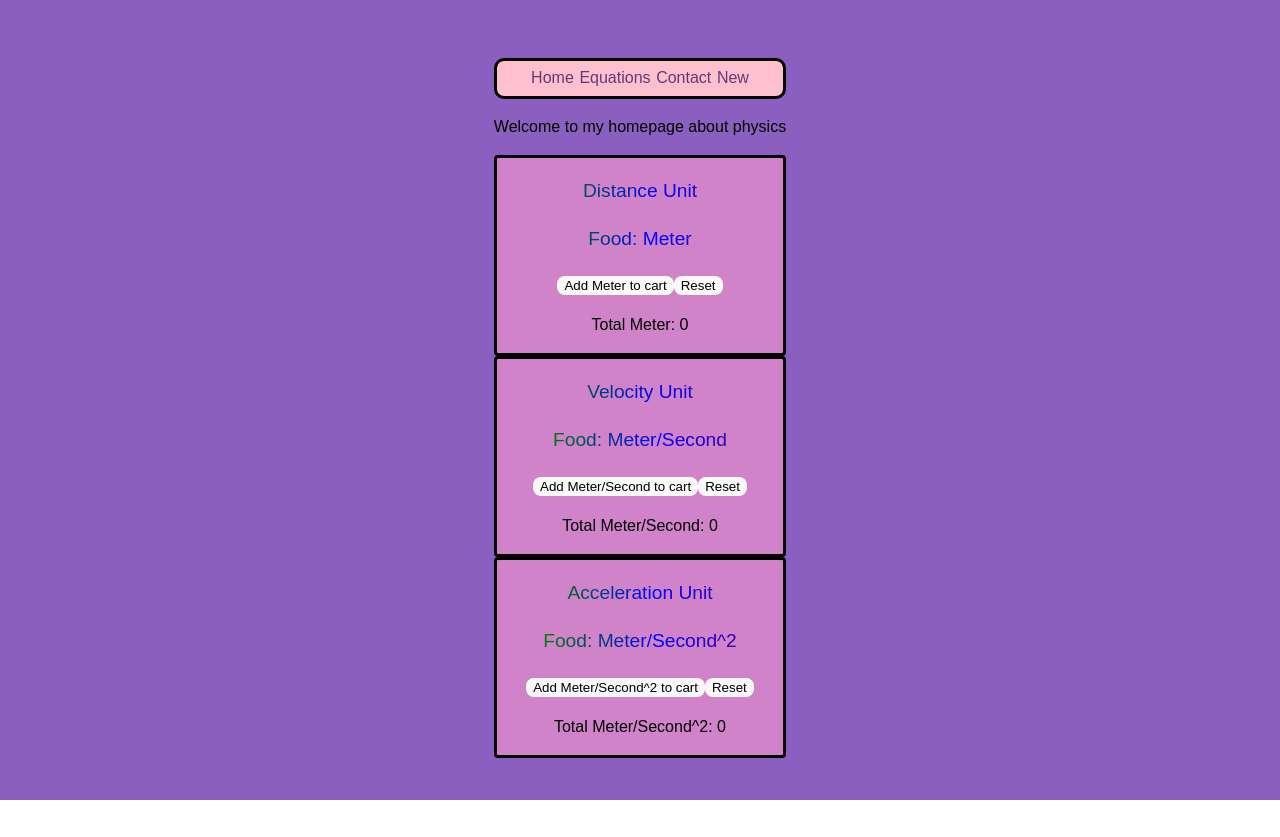
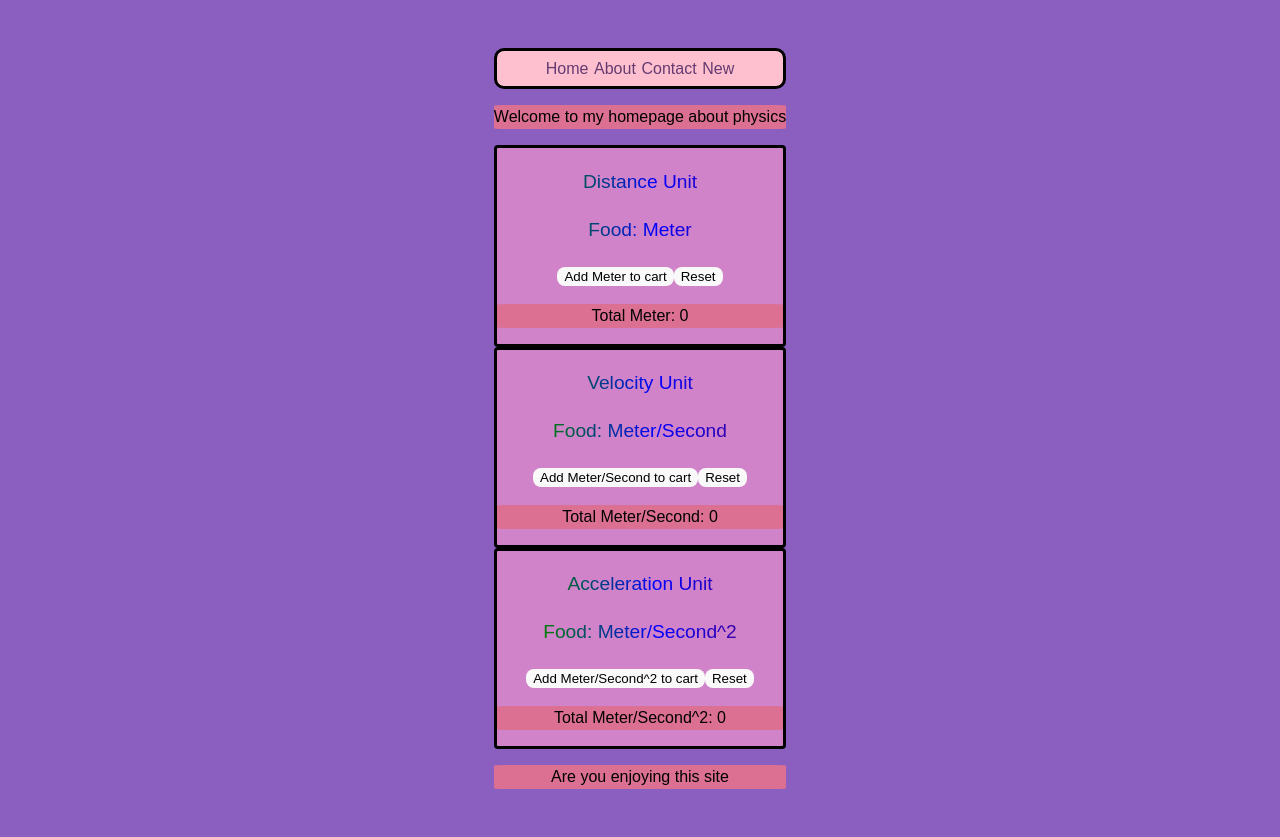
Before and after one commit to canyon-crest/react-app-3-Brown-Bryce, a React (Vite) app: page / in a window 1280 px wide. Before the commit the page ends 800 px from the top, so only its background shows below. Built offline with nearby package versions, Linux system fonts and the light colour scheme.

Commit message:
Trying to make footer work

```diff
--- a/src/App.jsx
+++ b/src/App.jsx
@@ -7,7 +7,10 @@ import React from 'react';
 import Nav from'./Nav.jsx'
 import About from './About.jsx'
 import Home from './Home.jsx'
-import New from './New.jsx'
+import New from './new.jsx'
+import Contact from './contact.jsx'
+import Footer from './footer.jsx'
+
 
 
 function App() {
@@ -19,6 +22,7 @@ function App() {
       {page === "About" && <About />}
       {page === "Contact" && <Contact />}
       {page === "New" && <New />}
+      <Footer />
     </>
   )
 }
--- /dev/null
+++ b/src/Contact.jsx
@@ -0,0 +1,14 @@
+import './about.css'
+
+function Contact() {
+    return(
+    <>
+  <p>How to contact me</p>
+  <p>fakeemail905@gmail.com</p>
+  <p>543-321-5156</p>
+  <p>Instagram: @brucewang</p>
+  </>
+    )
+}
+
+export default Contact
--- a/src/Nav.jsx
+++ b/src/Nav.jsx
@@ -5,7 +5,7 @@ function Nav({ setPage }){
         <div>
             <ul>
                 <li onClick={() => setPage("Home")}>Home</li>
-                <li onClick={() => setPage("About")}>Equations</li>
+                <li onClick={() => setPage("About")}>About</li>
                 <li onClick={() => setPage("Contact")}>Contact</li>
                 <li onClick={() => setPage("New")}>New</li>
             </ul>
--- a/src/about.css
+++ b/src/about.css
@@ -9,12 +9,6 @@
 
   }
 
-  body {
-    display: flex;
-    place-items: center;
-    min-width: 320px;
-    min-height: 100vh;
-  }
 
   p{
     border-width: 4px;
--- a/src/about.jsx
+++ b/src/about.jsx
@@ -1,14 +1,13 @@
-import { StrictMode } from 'react'
-import { createRoot } from 'react-dom/client'
+
 import './about.css'
-import App from './App.jsx'
-import Card from './Card.jsx'
+
 
 
 function About() {
   return(
     <>
-  <p>Weclome to my Equations page</p>
+  <h1>This is my about page</h1>
+  <p>About me: I like physics... so here are some equations</p>
   <p>F=MA </p>
   <p>w=Mg</p>
   <p>P=Mv</p>
--- a/src/footer.jsx
+++ b/src/footer.jsx
@@ -1,3 +1,9 @@
 function footer(){
+    return(
+        <>
     <p>Are you enjoying this site</p>
+    </>
+    )
 }
+
+export default footer
--- a/src/index.css
+++ b/src/index.css
@@ -6,6 +6,12 @@ body {
   min-height: 100vh;
 }
 
+p{
+  border-width: 4px;
+  border-radius: 3%;
+  border-color: black;
+  background-color: palevioletred
+}
 h1 {
   font-size: 3.2em;
   line-height: 1.1;
```
